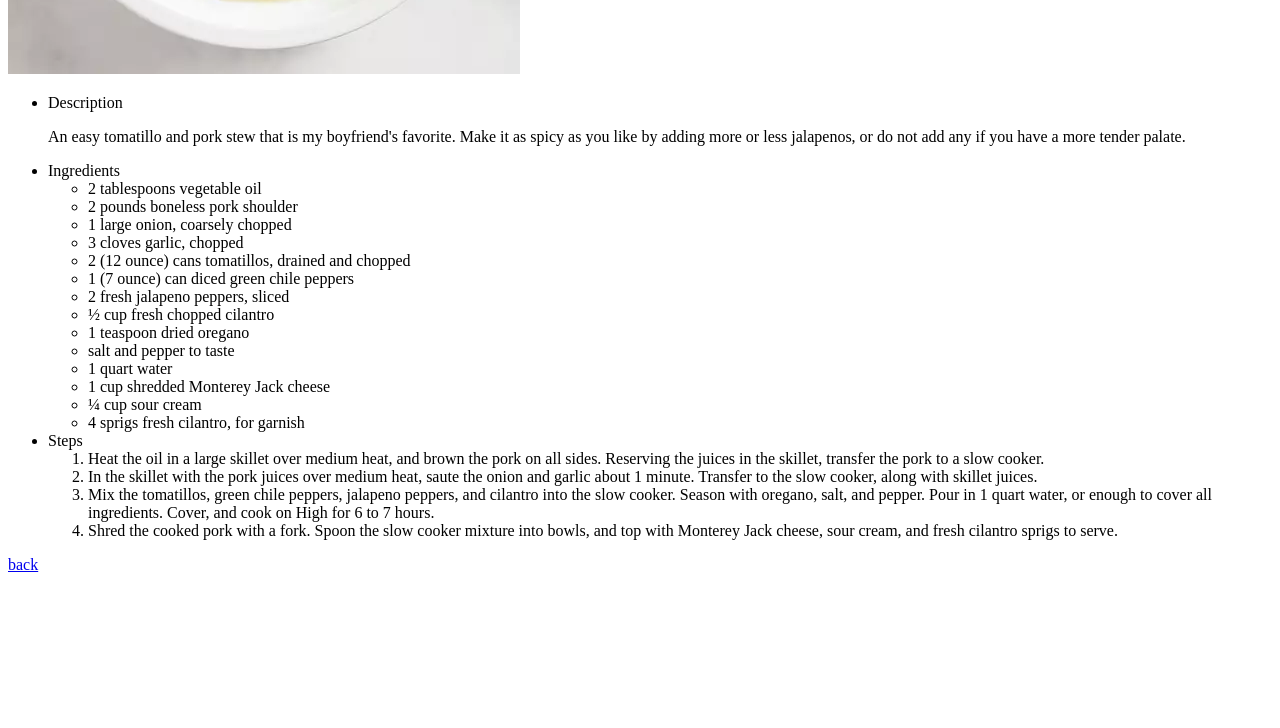
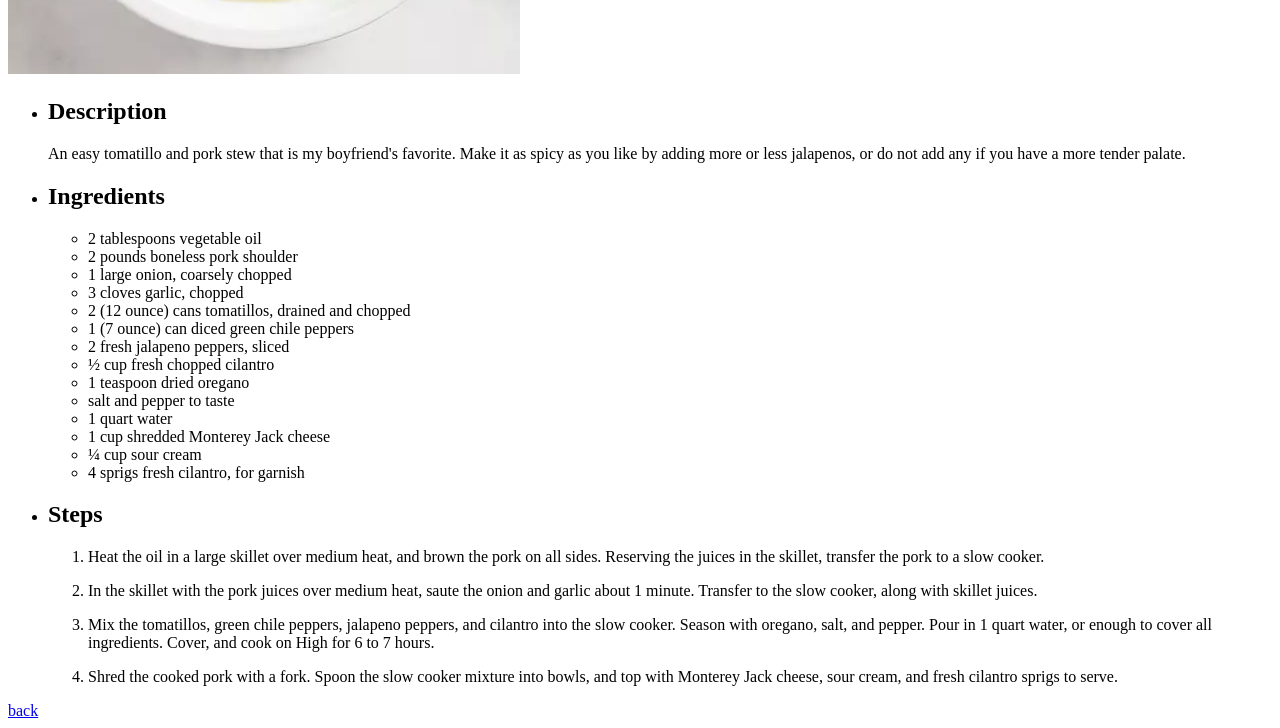
Before and after one commit to Michal-Stasiak/odin-recipes, a plain HTML site: page recipes/slow-cooker-guisado-verde.html in a window 1280 px wide. Shown: the part 518-1246 px from the top of the page. Before the commit the page ends 1100 px from the top, so only its background shows below. Drawn offline with Linux system fonts and the light colour scheme.

Commit message:
correct structure in slow-cooker-guisado-verde

```diff
--- a/recipes/slow-cooker-guisado-verde.html
+++ b/recipes/slow-cooker-guisado-verde.html
@@ -10,11 +10,11 @@
 
     <ul>
         <li>
-            Description
+            <h2>Description</h2>
             <p>An easy tomatillo and pork stew that is my boyfriend's favorite. Make it as spicy as you like by adding more or less jalapenos, or do not add any if you have a more tender palate.</p>
         </li>
         <li>
-            Ingredients
+            <h2>Ingredients</h2>
             <ul>
                 <li>2 tablespoons vegetable oil</li>
                 <li>2 pounds boneless pork shoulder</li>
@@ -33,12 +33,12 @@
             </ul>
         </li>
         <li>
-            Steps
+            <h2>Steps</h2>
             <ol>
-                <li> Heat the oil in a large skillet over medium heat, and brown the pork on all sides. Reserving the juices in the skillet, transfer the pork to a slow cooker. </li>
-                <li> In the skillet with the pork juices over medium heat, saute the onion and garlic about 1 minute. Transfer to the slow cooker, along with skillet juices. </li>
-                <li> Mix the tomatillos, green chile peppers, jalapeno peppers, and cilantro into the slow cooker. Season with oregano, salt, and pepper. Pour in 1 quart water, or enough to cover all ingredients. Cover, and cook on High for 6 to 7 hours. </li>
-                <li> Shred the cooked pork with a fork. Spoon the slow cooker mixture into bowls, and top with Monterey Jack cheese, sour cream, and fresh cilantro sprigs to serve. </li>
+                <li><p> Heat the oil in a large skillet over medium heat, and brown the pork on all sides. Reserving the juices in the skillet, transfer the pork to a slow cooker. </p></li>
+                <li><p>In the skillet with the pork juices over medium heat, saute the onion and garlic about 1 minute. Transfer to the slow cooker, along with skillet juices.</p></li>
+                <li><p>Mix the tomatillos, green chile peppers, jalapeno peppers, and cilantro into the slow cooker. Season with oregano, salt, and pepper. Pour in 1 quart water, or enough to cover all ingredients. Cover, and cook on High for 6 to 7 hours.</p></li>
+                <li><p>Shred the cooked pork with a fork. Spoon the slow cooker mixture into bowls, and top with Monterey Jack cheese, sour cream, and fresh cilantro sprigs to serve.</p></li>
             </ol>
         </li>
     </ul>
```
